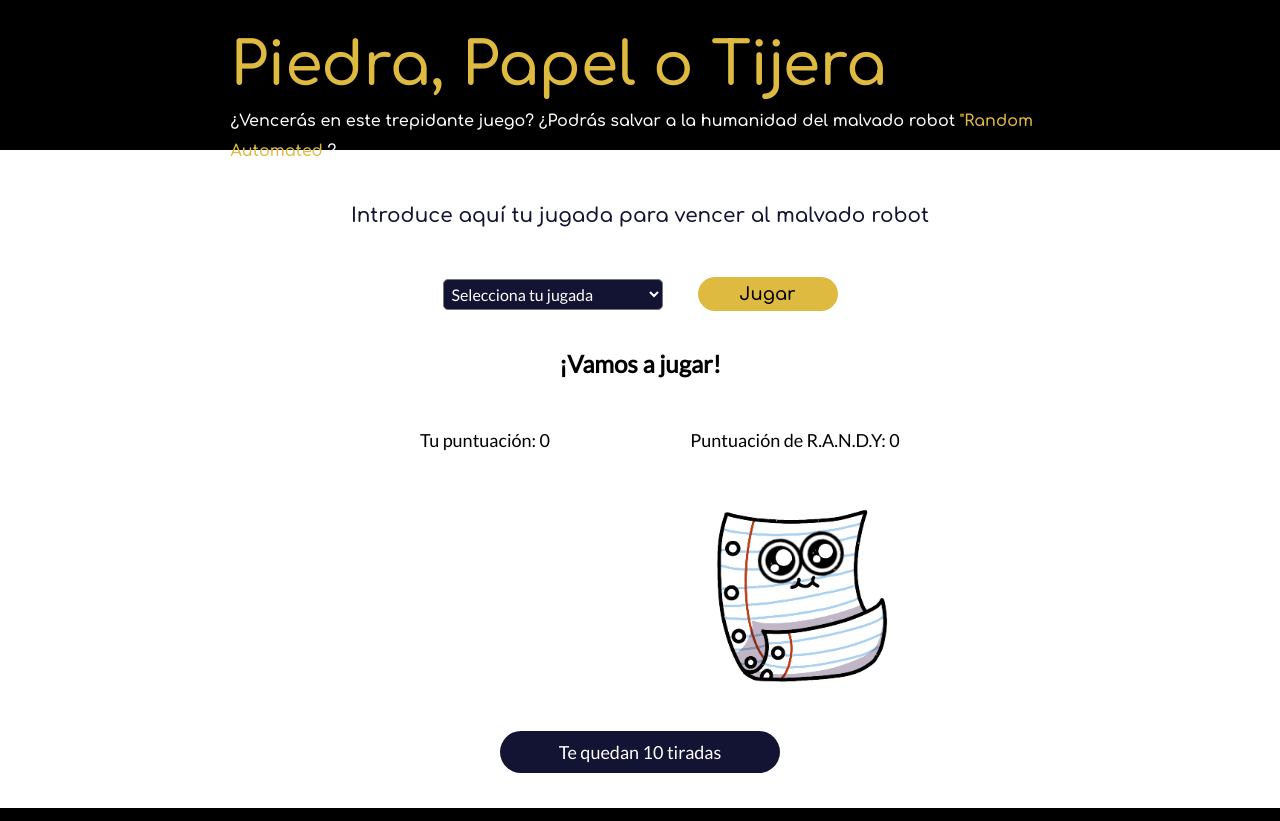
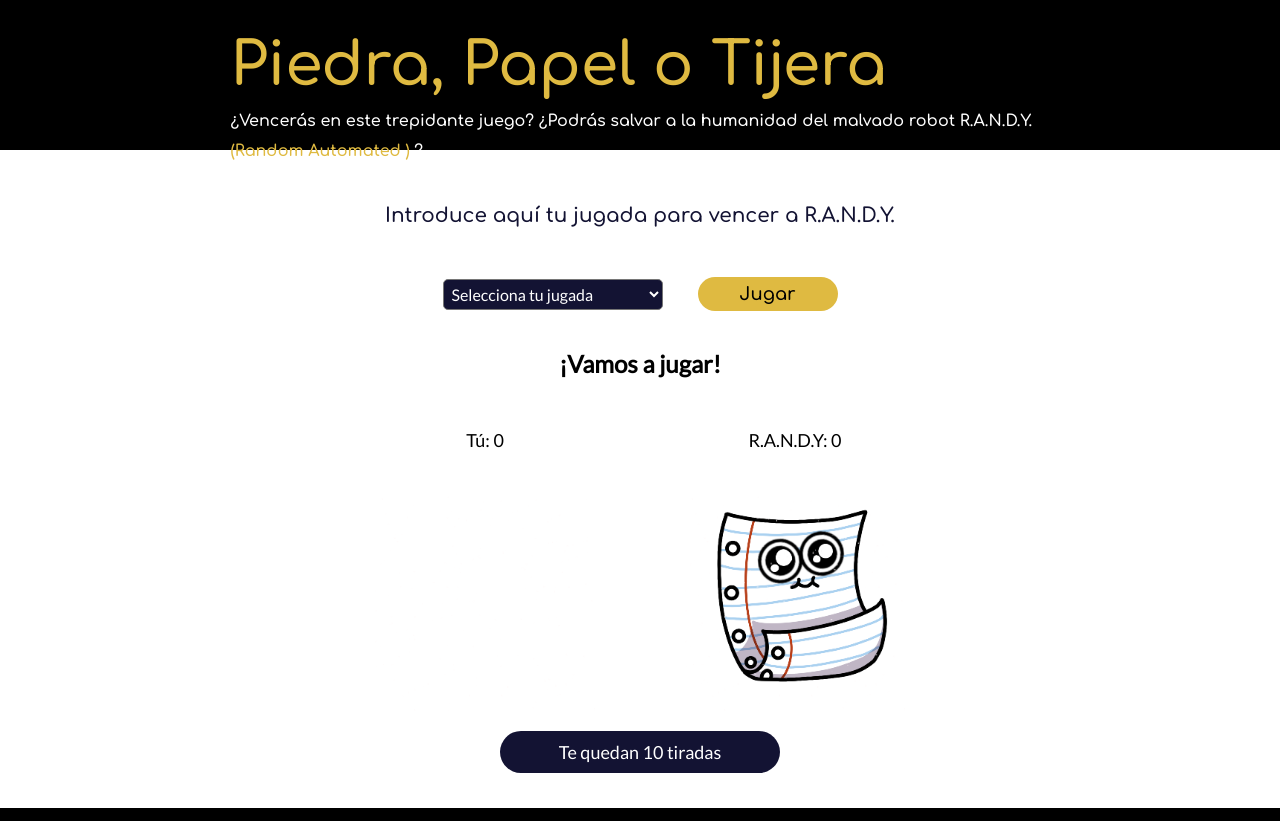
Before and after one commit to Adalab/modulo-2-evaluacion-intermedia-sarapalcam, a website: page src/html/index.html in a window 1280 px wide. Shown: the top 821 px of the page. Drawn offline with nearby package versions, Linux system fonts and the light colour scheme; files that its build step writes are made by us from their sources; no server answers; files whose address does not match are found by name.

Commit message:
add changes in mesagges and btns

```diff
--- a/src/html/partials/01_title_section.html
+++ b/src/html/partials/01_title_section.html
@@ -2,10 +2,12 @@
   <h1 class="main__title">Piedra, Papel o Tijera</h1>
   <h2 class="main__subtitle">
     ¿Vencerás en este trepidante juego? ¿Podrás salvar a la humanidad del
-    malvado robot <span class="main__subtitle--random">"Random automated </span
+    malvado robot R.A.N.D.Y.
+    <span class="main__subtitle--random">(Random automated </span
     ><span class="js-random-n-word main__subtitle--random"></span>
     <span class="js-random-d-word main__subtitle--random"></span>
-    <span class="js-random-y-word main__subtitle--random"></span>?
+    <span class="js-random-y-word main__subtitle--random"></span
+    ><span class="main__subtitle--random">)</span> ?
   </h2>
   <a href="#game"><i class="fas fa-arrow-down main__arrow"></i></a>
 </div>
--- a/src/html/partials/03_game_form.html
+++ b/src/html/partials/03_game_form.html
@@ -1,6 +1,6 @@
 <form class="form" action="">
   <label class="form__label" for="select"
-      >Introduce aquí tu jugada para vencer al malvado robot</label
+    >Introduce aquí tu jugada para vencer a R.A.N.D.Y.</label
   >
   <div class="form__container">
     <select
--- a/src/html/partials/04_game_result.html
+++ b/src/html/partials/04_game_result.html
@@ -2,15 +2,14 @@
   <div class="result__message--container">
     <p class="js_result_msg result__message">¡Vamos a jugar!</p>
     <button class="hidden js_restart_btn result__restart">
-        Reiniciar Juego
+      Volver a jugar
     </button>
   </div>
   <div class="result__display">
     <div class="result__display--player">
       <p class="result__display--text">
-          Tu puntuación: <span class="js_player_counter result__player--counter"
-            >0</span
-          >
+        Tú:
+        <span class="js_player_counter result__player--counter">0</span>
       </p>
       <img
         class="js_user_img result__display--player--img images_responsive"
@@ -19,9 +18,8 @@
     </div>
     <div class="result__display--pc">
       <p class="result__display--text">
-          Puntuación de R.A.N.D.Y: <span class="js_pc_counter result__pc--counter"
-            >0</span
-          >
+        R.A.N.D.Y:
+        <span class="js_pc_counter result__pc--counter">0</span>
       </p>
       <img
         class="js_pc_img result__display--pc--img images_responsive"
--- a/src/js/main.js
+++ b/src/js/main.js
@@ -72,7 +72,7 @@ fetch('https://random-word-form.herokuapp.com/random/adjective/d')
 fetch('https://random-word-form.herokuapp.com/random/noun/y')
   .then((responseY) => responseY.json())
   .then((wordY) => {
-    randomWordY.innerHTML = `${wordY}"`;
+    randomWordY.innerHTML = wordY;
   });
 
 function getSelectedValue() {
```
Lines whose indentation alone changed are shown as unchanged.
